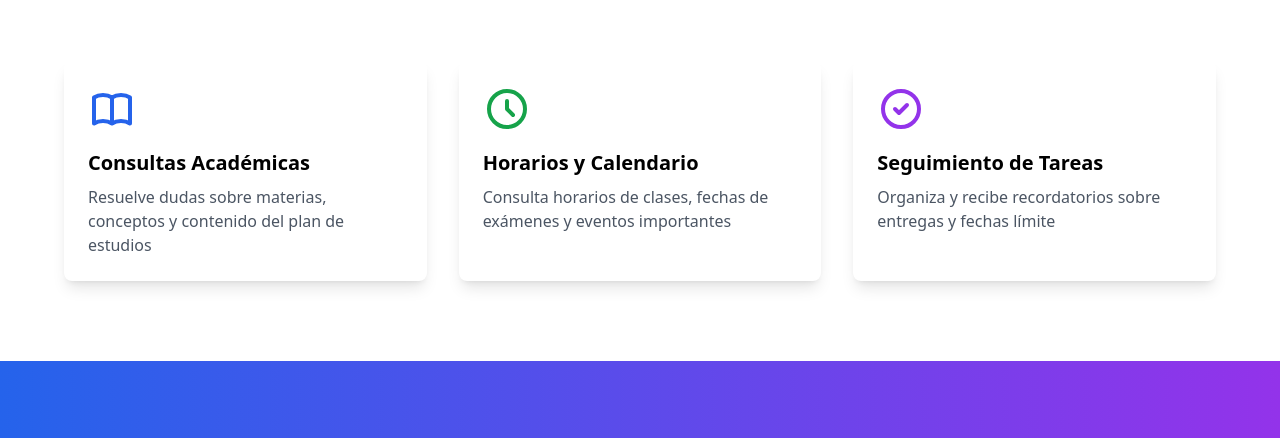
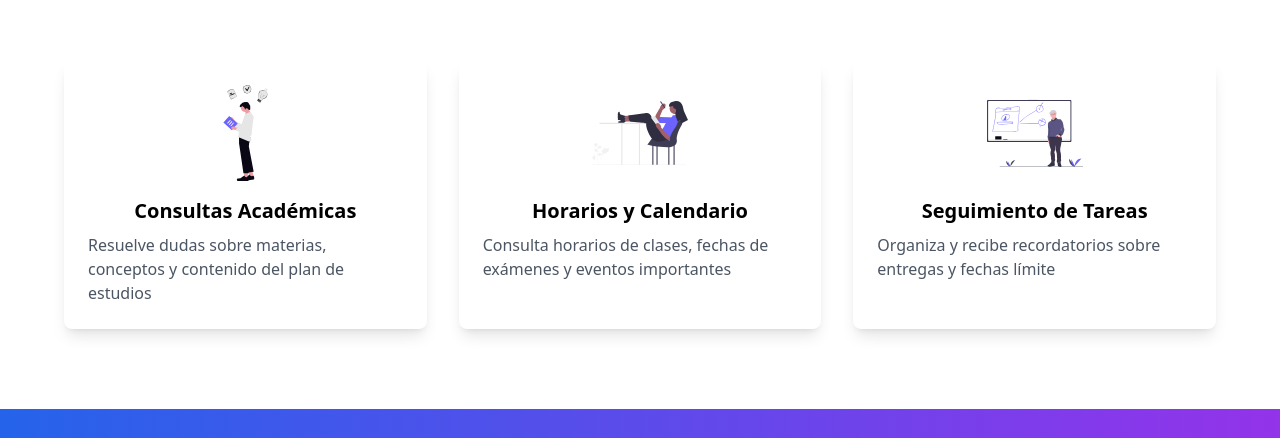
Before and after one commit to secretariaagenteti/telegram-bot-site, an Astro site: page / in a window 1280 px wide. Shown: the part 765-1203 px from the top of the page. Built offline with nearby package versions, Linux system fonts and the light colour scheme; Astro itself is replaced by a stand-in of ours.

Commit message:
⚡️ Add illustrations

```diff
--- a/src/components/FeaturesGrid.astro
+++ b/src/components/FeaturesGrid.astro
@@ -1,28 +1,22 @@
 ---
 ---
 <div class="grid md:grid-cols-2 lg:grid-cols-3 gap-8">
-  <div class="bg-white p-6 rounded-lg shadow-lg hover:shadow-xl transition-shadow">
-    <svg class="h-12 w-12 text-blue-600 mb-4" fill="none" stroke="currentColor" viewBox="0 0 24 24">
-      <path stroke-linecap="round" stroke-linejoin="round" stroke-width="2" d="M12 6.253v13m0-13C10.832 5.477 9.246 5 7.5 5S4.168 5.477 3 6.253v13C4.168 18.477 5.754 18 7.5 18s3.332.477 4.5 1.253m0-13C13.168 5.477 14.754 5 16.5 5c1.747 0 3.332.477 4.5 1.253v13C19.832 18.477 18.247 18 16.5 18c-1.746 0-3.332.477-4.5 1.253"></path>
-    </svg>
+  <div class="bg-white p-6 rounded-lg shadow-lg hover:shadow-xl transition-shadow flex flex-col items-center">
+    <img src="/undraw_learning.svg" alt="Aprendizaje" class="w-24 h-24 mb-4 object-contain" loading="lazy" />
     <h3 class="text-xl font-bold mb-2">Consultas Académicas</h3>
     <p class="text-gray-600">
       Resuelve dudas sobre materias, conceptos y contenido del plan de estudios
     </p>
   </div>
-  <div class="bg-white p-6 rounded-lg shadow-lg hover:shadow-xl transition-shadow">
-    <svg class="h-12 w-12 text-green-600 mb-4" fill="none" stroke="currentColor" viewBox="0 0 24 24">
-      <path stroke-linecap="round" stroke-linejoin="round" stroke-width="2" d="M12 8v4l3 3m6-3a9 9 0 11-18 0 9 9 0 0118 0z"></path>
-    </svg>
+  <div class="bg-white p-6 rounded-lg shadow-lg hover:shadow-xl transition-shadow flex flex-col items-center">
+    <img src="/undraw_exams.svg" alt="Exámenes" class="w-24 h-24 mb-4 object-contain" loading="lazy" />
     <h3 class="text-xl font-bold mb-2">Horarios y Calendario</h3>
     <p class="text-gray-600">
       Consulta horarios de clases, fechas de exámenes y eventos importantes
     </p>
   </div>
-  <div class="bg-white p-6 rounded-lg shadow-lg hover:shadow-xl transition-shadow">
-    <svg class="h-12 w-12 text-purple-600 mb-4" fill="none" stroke="currentColor" viewBox="0 0 24 24">
-      <path stroke-linecap="round" stroke-linejoin="round" stroke-width="2" d="M9 12l2 2 4-4m6 2a9 9 0 11-18 0 9 9 0 0118 0z"></path>
-    </svg>
+  <div class="bg-white p-6 rounded-lg shadow-lg hover:shadow-xl transition-shadow flex flex-col items-center">
+    <img src="/undraw_professor.svg" alt="Profesor" class="w-24 h-24 mb-4 object-contain" loading="lazy" />
     <h3 class="text-xl font-bold mb-2">Seguimiento de Tareas</h3>
     <p class="text-gray-600">
       Organiza y recibe recordatorios sobre entregas y fechas límite
```
